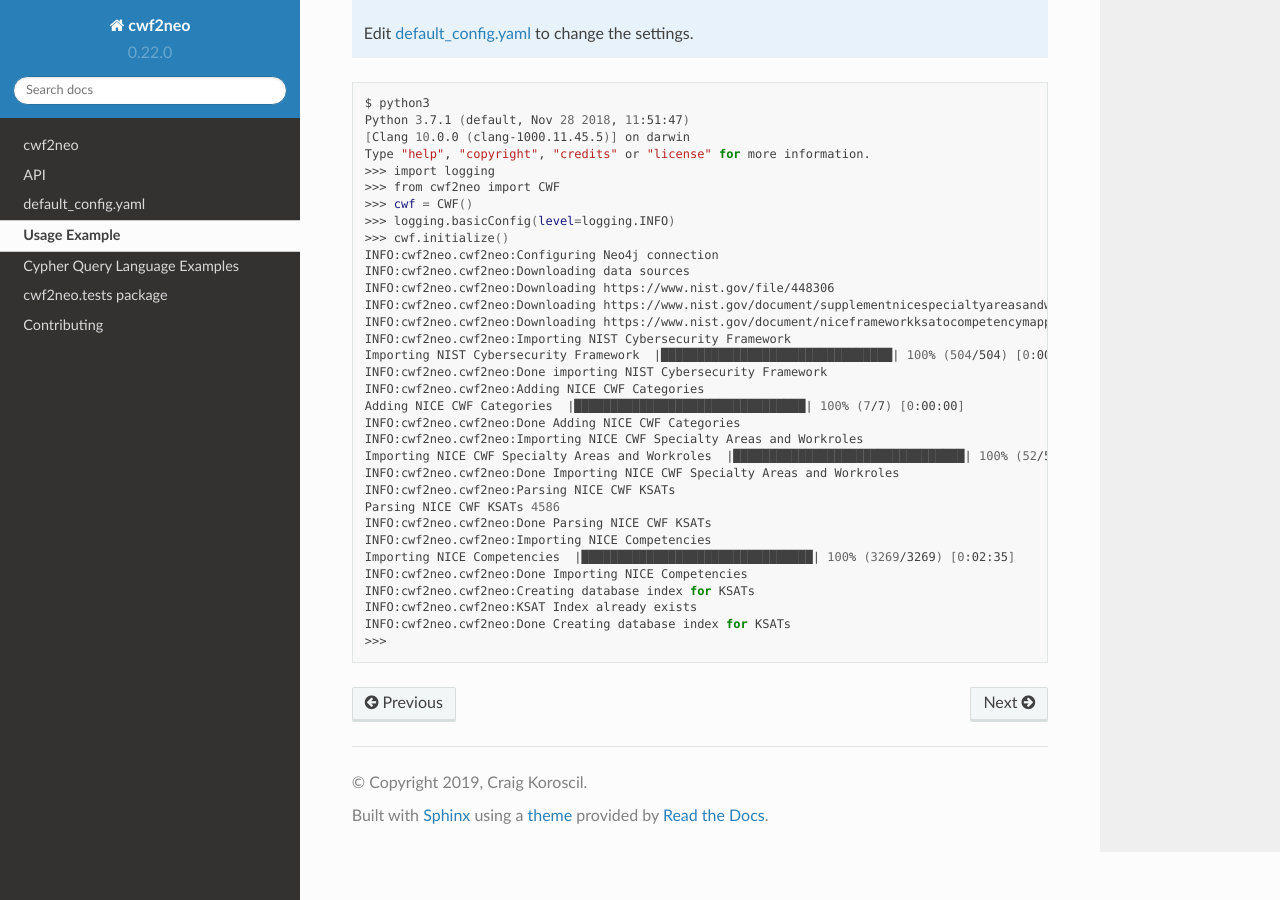
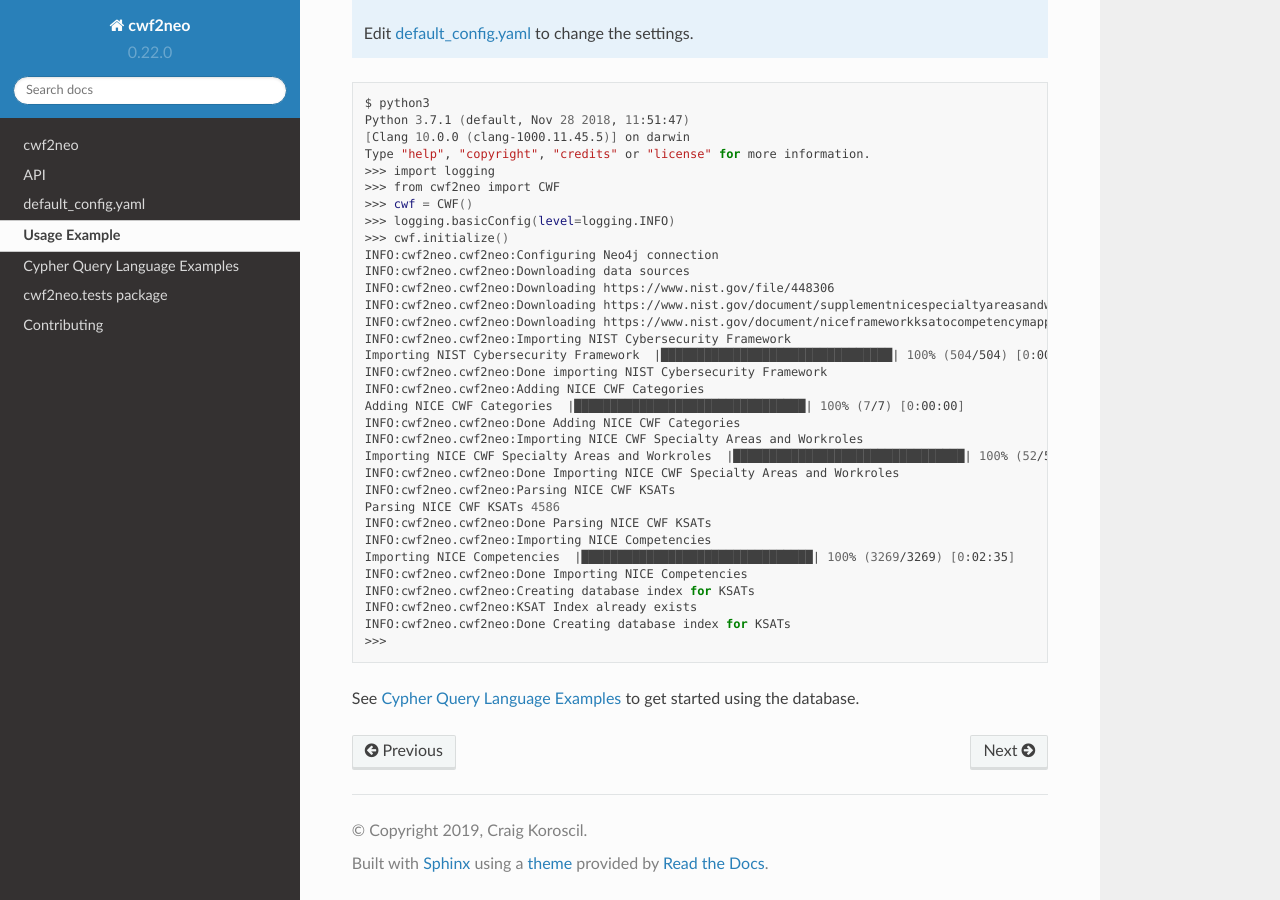
Before and after one commit to sintax1/cwf2neo, a Sphinx documentation site: the page built from docs/example.rst, in a window 1280 px wide and 900 px high, scrolled down 586 px. Built offline with Sphinx 7.4.7 and the Read the Docs theme 2.0.0, drawn with Linux system fonts in a browser that asks for light colours; the version number is read from the project's files by our own code.

Commit message:
minor formatting

```diff
--- a/docs/example.rst
+++ b/docs/example.rst
@@ -63,5 +63,7 @@ Usage Example
     INFO:cwf2neo.cwf2neo:Done Creating database index for KSATs
     >>>
 
+See :ref:`Cypher Query Language Examples` to get started using the database.
+
 .. _Neo4j Getting Started: https://neo4j.com/developer/get-started/
 .. _Neo4j Docker: https://hub.docker.com/_/neo4j
```
